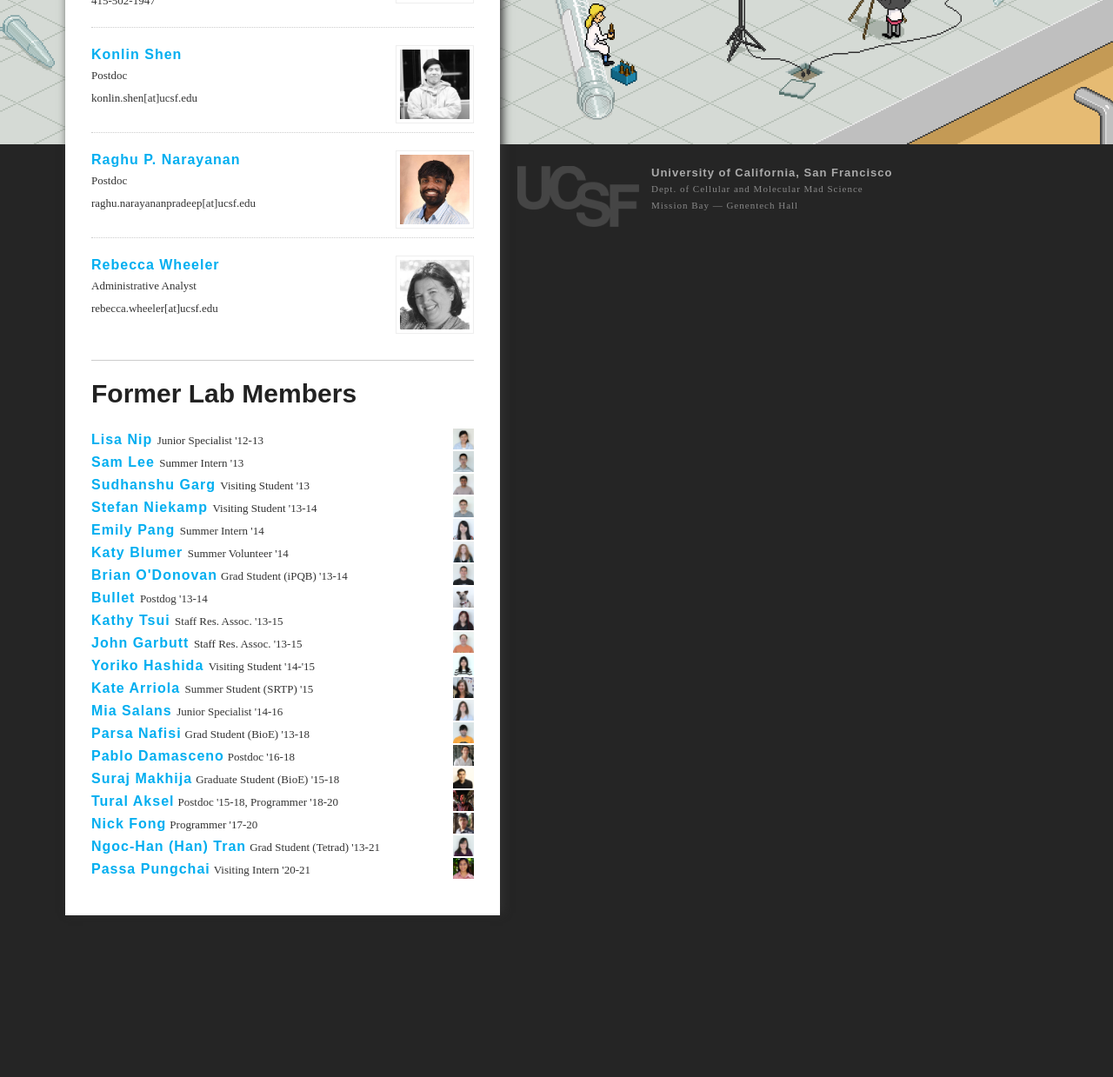
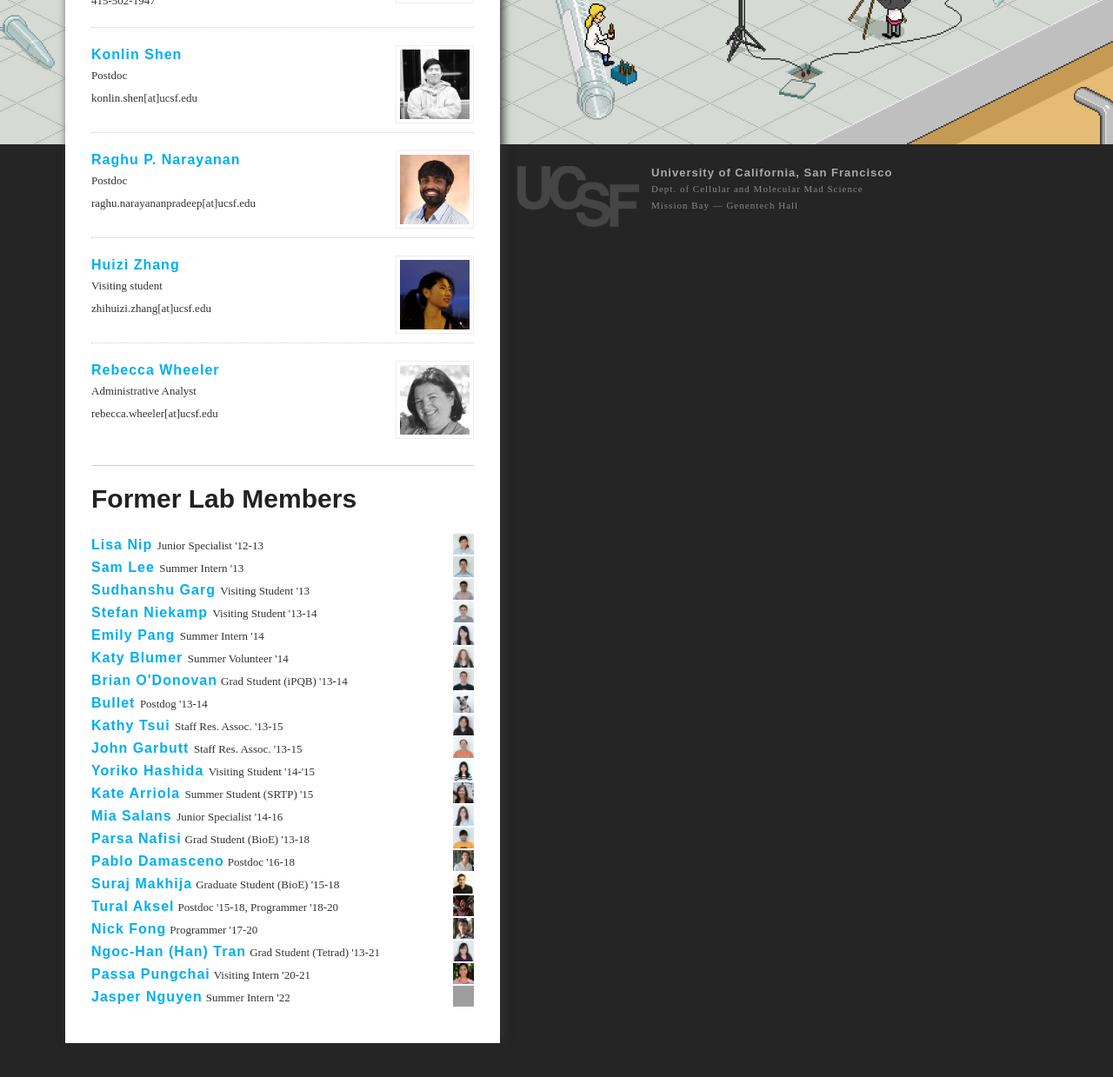
Before and after one commit to douglaslab/bionano.ucsf.edu, a Jekyll site: the page built from people.html, in a window 1280 px wide and 1400 px high, scrolled down 406 px. Shown: the top 1239 px of the window at 87% size. Built offline with Jekyll 4.4.1, drawn with Linux system fonts in a browser that asks for light colours; nearby versions of some CDN libraries; grey boxes are pictures that could not be loaded.

Commit message:
Huizi & Jasper

```diff
--- a/people.html
+++ b/people.html
@@ -51,6 +51,20 @@ description: The people working at the Douglas Lab at the University of Californ
 </div>
 
 <div class="biography">
+	<img src="/assets/images/portraits/huizi.png" class="portrait" height="100" />
+	<h4 class="title">
+		<a href="#">Huizi Zhang</a>
+	</h4>
+	<p class="text">
+		<small>
+			Visiting student</br>
+			zhihuizi.zhang[at]ucsf.edu</br>
+		</small>
+	</p>
+</div>
+
+
+<div class="biography">
 	<img src="/assets/images/portraits/rebecca.png" class="portrait" height="100" />
 	<h4 class="title">
 		<a href="#">Rebecca Wheeler</a>
@@ -91,5 +105,6 @@ description: The people working at the Douglas Lab at the University of Californ
 	<h4 style="display:inline;" class="title"><a target="_new" href="https://github.com/nickfong/">Nick Fong</a></h4> <small>Programmer '17-20</small> <img src="/assets/images/portraits/nickf.png" class="smallportrait" /> <br>
 	<h4 style="display:inline;" class="title"><a target="_new" href="https://www.linkedin.com/in/ngoc-han-han-tran-68528846/">Ngoc-Han (Han) Tran</a></h4> <small>Grad Student (Tetrad) '13-21</small> <img src="/assets/images/portraits/han.png" class="smallportrait" /> <br>
 	<h4 style="display:inline;" class="title"><a target="_new" href="https://www.linkedin.com/in/passaep">Passa Pungchai</a></h4> <small>Visiting Intern '20-21</small> <img src="/assets/images/portraits/passa.png" class="smallportrait" /> <br>
+	<h4 style="display:inline;" class="title"><a target="_new" href="https://www.linkedin.com/in/jasper-nguyen/">Jasper Nguyen</a></h4> <small>Summer Intern '22</small> <img src="/assets/images/portraits/jasper.png" class="smallportrait" /> <br>
   </div>
 </div><!-- /biographies -->
```
Also changed, not shown: assets/images/portraits/huizi.png (added).
